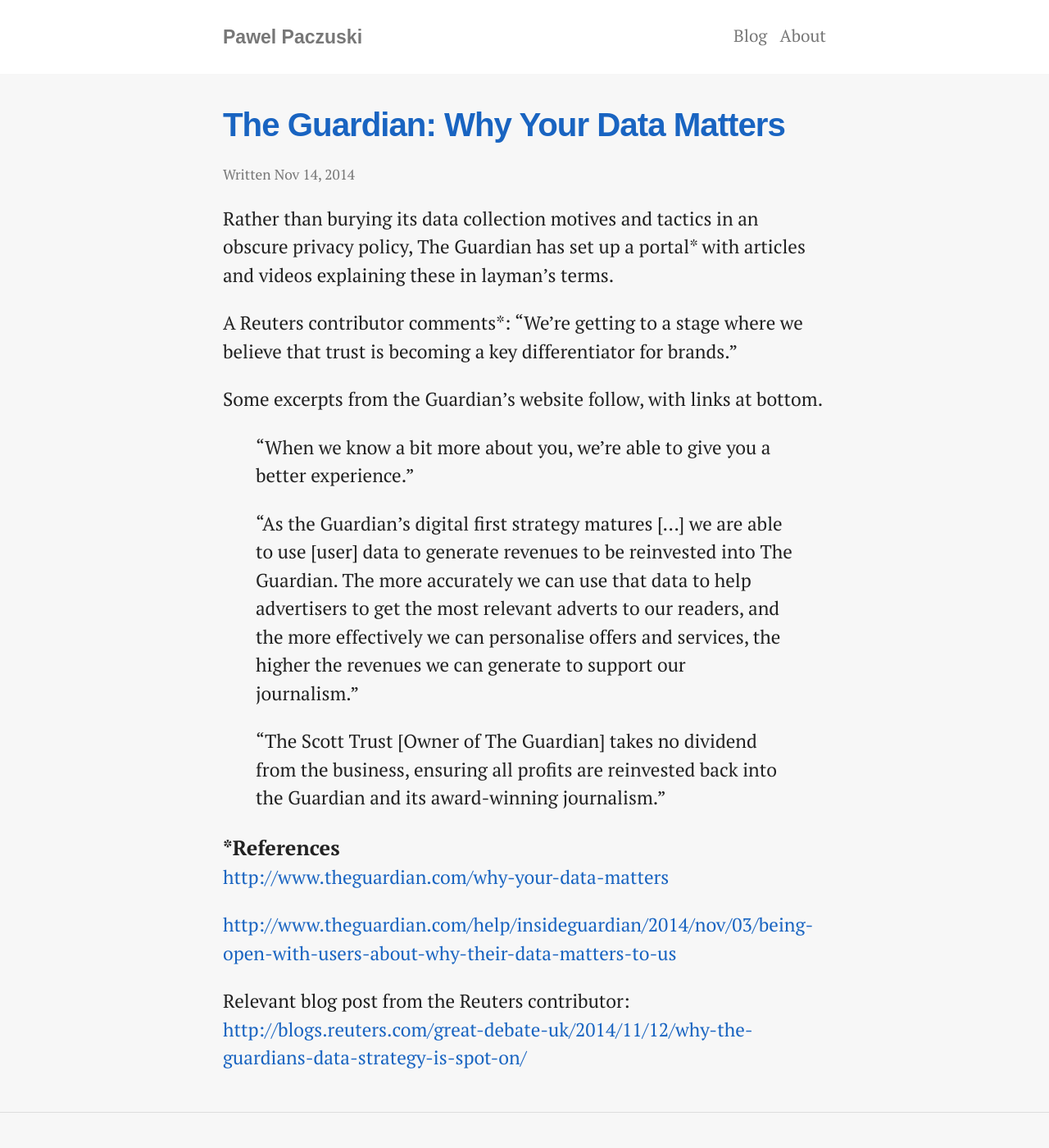
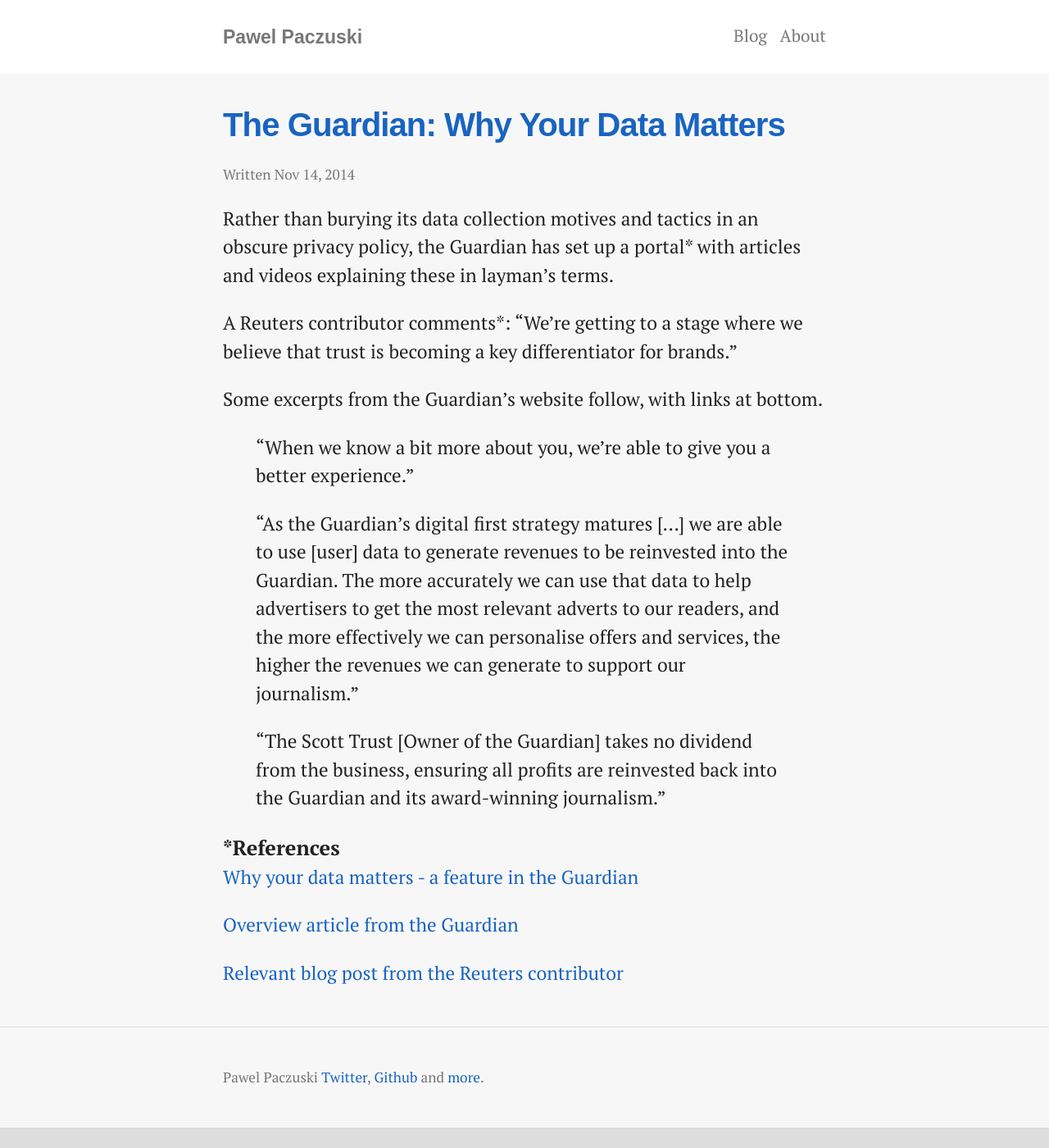
Before and after one commit to pavopax/pavopax.github.io, a Jekyll site: the page built from _posts/2014-11-14-guardian-why-your-data-matters.md, in a window 1280 px wide and 1400 px high. Shown: the whole window at 82% size. Built offline with Jekyll 4.4.1, drawn with Linux system fonts in a browser that asks for light colours; nearby versions of some CDN libraries; library files that are not in the unit come from our copies.

Commit message:
minor text edits

```diff
--- a/_posts/2014-11-14-guardian-why-your-data-matters.md
+++ b/_posts/2014-11-14-guardian-why-your-data-matters.md
@@ -6,7 +6,7 @@
 ---
 
 
-Rather than burying its data collection motives and tactics in an obscure privacy policy, The Guardian has set up a portal\* with articles and videos explaining these in layman's terms.
+Rather than burying its data collection motives and tactics in an obscure privacy policy, the Guardian has set up a portal\* with articles and videos explaining these in layman's terms.
 
 A Reuters contributor comments\*: "We’re getting to a stage where we believe that trust is becoming a key differentiator for brands."
 
@@ -14,17 +14,14 @@
 
 >"When we know a bit more about you, we're able to give you a better experience."
 
->"As the Guardian’s digital first strategy matures [...] we are able to use [user] data to generate revenues to be reinvested into The Guardian. The more accurately we can use that data to help advertisers to get the most relevant adverts to our readers, and the more effectively we can personalise offers and services, the higher the revenues we can generate to support our journalism."
+>"As the Guardian’s digital first strategy matures [...] we are able to use [user] data to generate revenues to be reinvested into the Guardian. The more accurately we can use that data to help advertisers to get the most relevant adverts to our readers, and the more effectively we can personalise offers and services, the higher the revenues we can generate to support our journalism."
 
->"The Scott Trust [Owner of The Guardian] takes no dividend from the business, ensuring all profits are reinvested back into the Guardian and its award-winning journalism."
+>"The Scott Trust [Owner of the Guardian] takes no dividend from the business, ensuring all profits are reinvested back into the Guardian and its award-winning journalism."
 
 
 ### *References
-[http://www.theguardian.com/why-your-data-matters](http://www.theguardian.com/why-your-data-matters)
+[Why your data matters - a feature in the Guardian](http://www.theguardian.com/why-your-data-matters)
 
+[Overview article from the Guardian](http://www.theguardian.com/help/insideguardian/2014/nov/03/being-open-with-users-about-why-their-data-matters-to-us)
 
-[http://www.theguardian.com/help/insideguardian/2014/nov/03/being-open-with-users-about-why-their-data-matters-to-us](http://www.theguardian.com/help/insideguardian/2014/nov/03/being-open-with-users-about-why-their-data-matters-to-us)
-
-
-Relevant blog post from the Reuters contributor:
-[http://blogs.reuters.com/great-debate-uk/2014/11/12/why-the-guardians-data-strategy-is-spot-on/](http://www.theguardian.com/help/insideguardian/2014/nov/03/being-open-with-users-about-why-their-data-matters-to-us)
+[Relevant blog post from the Reuters contributor](http://www.theguardian.com/help/insideguardian/2014/nov/03/being-open-with-users-about-why-their-data-matters-to-us)
```
Also changed, not shown: _posts/2013-11-06-big-data-or-magic.md (+1 -1 lines), _posts/2014-08-26-a-peek-into-apple-university.md (+1 -1 lines), _posts/2014-11-07-weisman-thinking-about-data.md (+2 -2 lines), _posts/2015-01-19-software-carpentry.md (+2 -2 lines).
